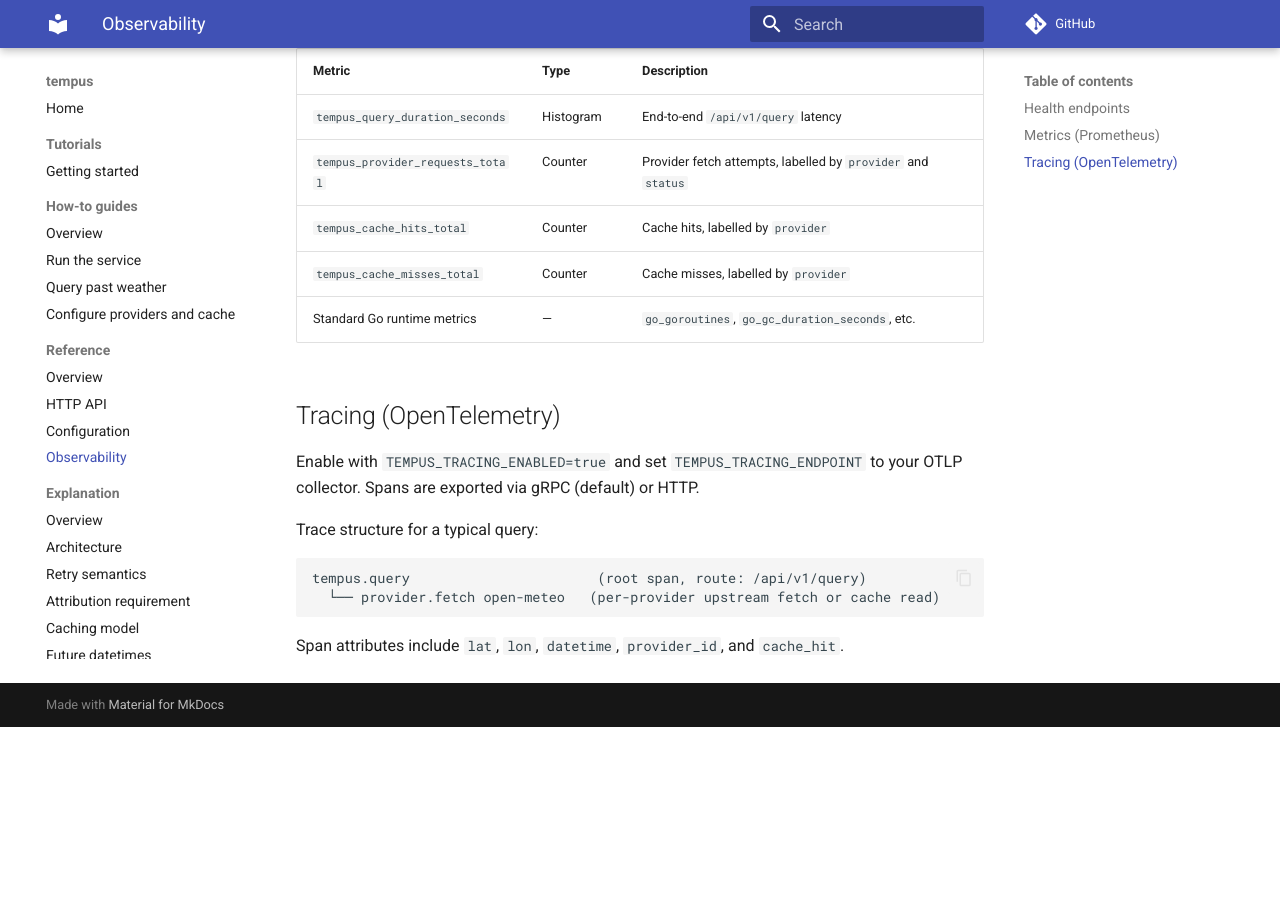
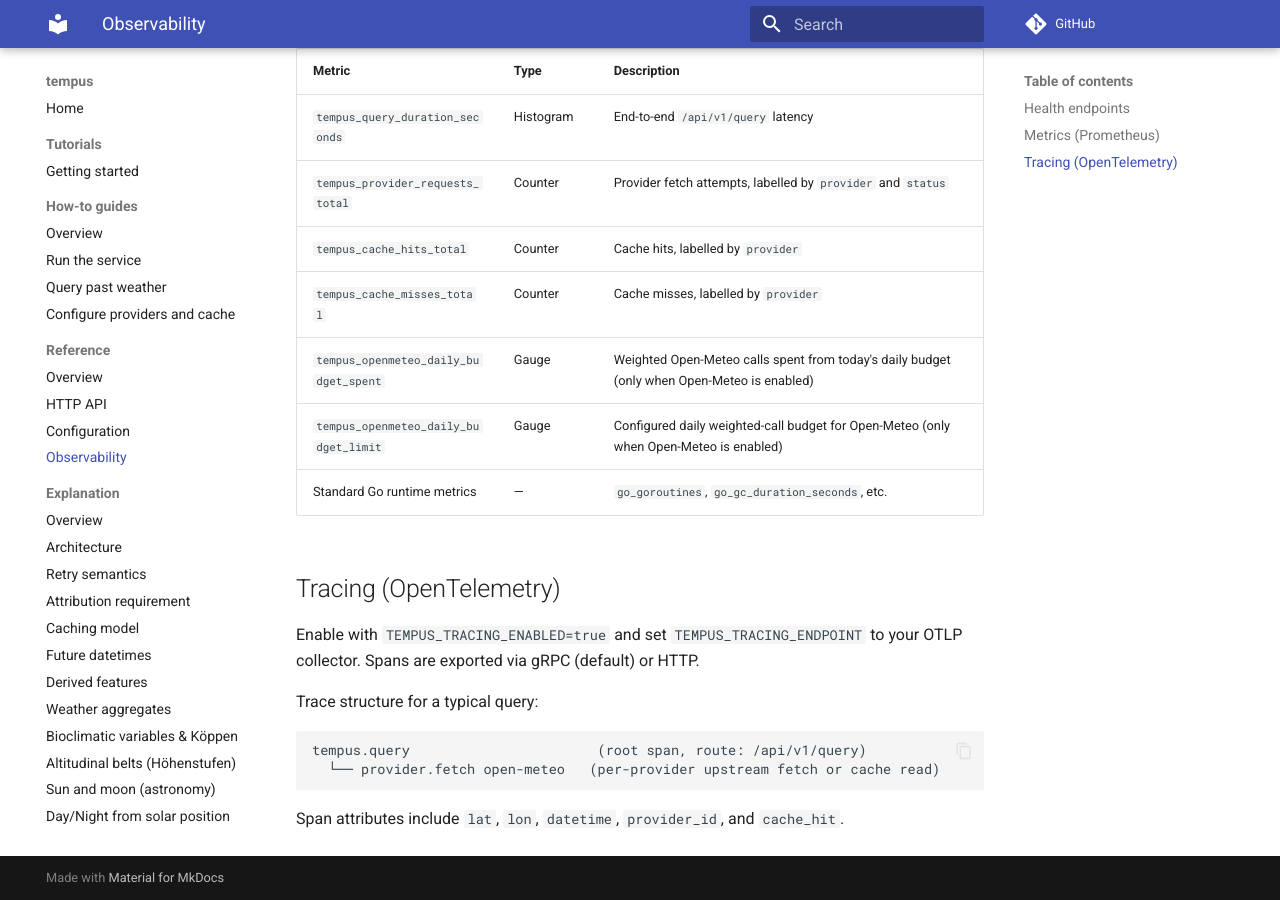
Before and after one commit to jobrunner/tempus, an MkDocs documentation site: the page built from docs/reference/observability.md, in a window 1280 px wide and 900 px high, scrolled down 622 px. Built offline with MkDocs 1.6.1 and Material for MkDocs 9.7.7, drawn with Linux system fonts in a browser that asks for light colours; comment, search, counter and statistics services are not loaded; before the commit the page ends 1349 px from its top, so only the background shows below that.

Commit message:
docs: per-process limiter/budget note, budget gauges reference
- configuration.md, http-api.md, and configure-providers.md (which repeats
  the same config rows) each get one sentence next to the Open-Meteo
  rate/budget keys: the rate limiter and the daily budget are per-process,
  in-memory state, so multiple replicas multiply the effective rate and
  daily budget, and a restart resets a replica's share of the day's spent
  count.
- observability.md: documents the two new budget gauges
  (tempus_openmeteo_daily_budget_spent/limit).

scripts/openapi-mirror-check.sh: OK (untouched, byte-identical).
scripts/check-doc-drift.sh does not exist in this repo (only
scripts/openapi-mirror-check.sh does); ran that plus a manual reread of the
changed sections against the code.

Claude-Session: https://claude.ai/code/session_015Gp2SS3a4eTuVNJUrCF4kf

```diff
--- a/docs/reference/observability.md
+++ b/docs/reference/observability.md
@@ -24,6 +24,8 @@ Key metrics:
 | `tempus_provider_requests_total` | Counter | Provider fetch attempts, labelled by `provider` and `status` |
 | `tempus_cache_hits_total` | Counter | Cache hits, labelled by `provider` |
 | `tempus_cache_misses_total` | Counter | Cache misses, labelled by `provider` |
+| `tempus_openmeteo_daily_budget_spent` | Gauge | Weighted Open-Meteo calls spent from today's daily budget (only when Open-Meteo is enabled) |
+| `tempus_openmeteo_daily_budget_limit` | Gauge | Configured daily weighted-call budget for Open-Meteo (only when Open-Meteo is enabled) |
 | Standard Go runtime metrics | — | `go_goroutines`, `go_gc_duration_seconds`, etc. |
 
 ## Tracing (OpenTelemetry)
```
Also changed, not shown: docs/how-to/configure-providers.md (+2 -0 lines), docs/reference/configuration.md (+2 -0 lines), docs/reference/http-api.md (+2 -0 lines).
